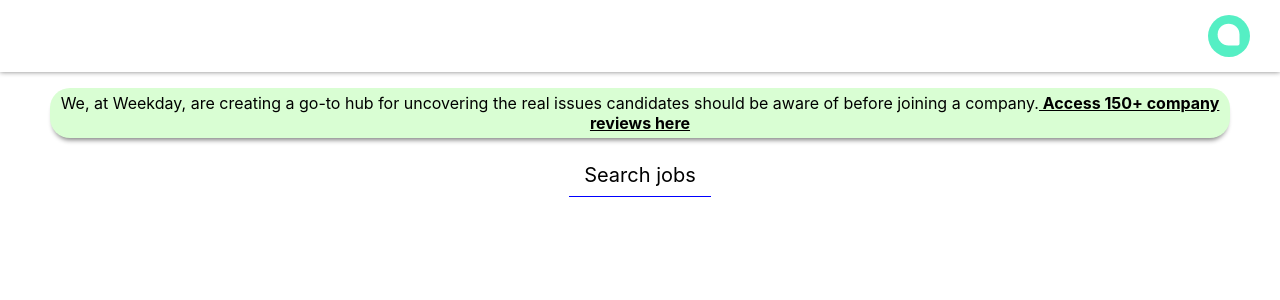
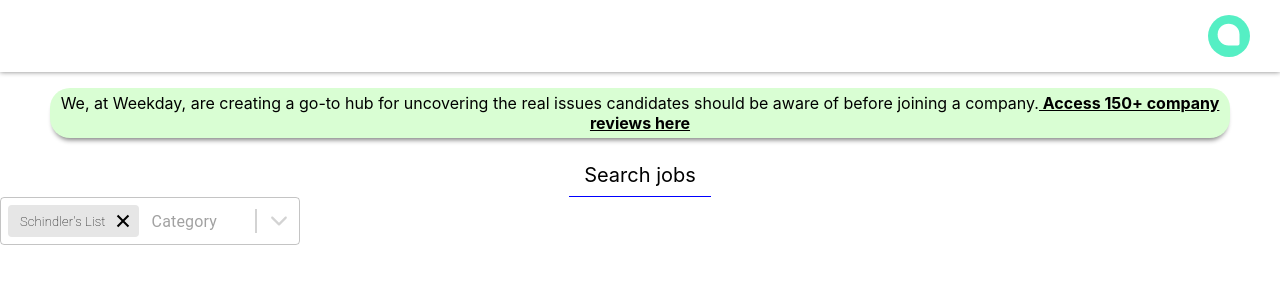
Before and after one commit to Gaganv2001/weekday, a React (Create React App) app: page / in a window 1280 px wide. Shown: the top 300 px of the page. Built offline with nearby package versions, Linux system fonts and the light colour scheme.

Commit message:
Configured AutoComplete UI as per the requirements

```diff
--- a/src/components/Jobs/Jobs.js
+++ b/src/components/Jobs/Jobs.js
@@ -1,15 +1,99 @@
 // Jobs.js
 import React from "react";
 import "./style.css";
+import Chip from "@mui/material/Chip";
+// import Autocomplete from "@mui/material/Autocomplete";
+import TextField from "@mui/material/TextField";
+import { IoCloseSharp } from "react-icons/io5";
+import { IoIosArrowDown } from "react-icons/io";
+import Autocomplete, { autocompleteClasses } from "@mui/material/Autocomplete";
+
+const top100Films = [
+  { title: "The Shawshank Redemption", year: 1994, category: "Engineering" },
+  { title: "The Godfather", year: 1972, category: "Engineering" },
+  { title: "The Godfather: Part II", year: 1974, category: "Engineering" },
+  { title: "The Dark Knight", year: 2008, category: "Engineering" },
+
+  { title: "Schindler's List", year: 1993, category: "Engineering" },
+
+
+  { title: "The Good, the Bad and the Ugly", year: 1966, category: "Sales" },
+  { title: "Fight Club", year: 1999, category: "Sales" },
+  {
+    title: "The Lord of the Rings: The Fellowship of the Ring",
+    year: 2001,
+    category: "Sales",
+  },
+
+  { title: "Pulp Fiction", year: 1994, category: "Hr" },
+  { title: "12 Angry Men", year: 1957, category: "Sales" },
+  {
+    title: "The Lord of the Rings: The Return of the King",
+    year: 2003,
+    category: "Engineering",
+  },
+
+];
+
+
 
 const Jobs = () => {
+    const options = top100Films.map((option) => {
+        const firstLetter = option.category[0].toUpperCase();
+        return {
+          firstLetter: /[0-9]/.test(firstLetter) ? '0-9' : firstLetter,
+          ...option,
+        };
+      });
+
   return (
     <div className="jobsContainer">
       <div className="searchJobs">
         <p>Search jobs</p>
       </div>
 
-
+      <div>
+        <Autocomplete
+          popupIcon={
+            <div style={{ borderLeft: "2px solid #D3D3D3", paddingLeft: "10px", alignItems:'center', justifyContent:'center', display:'flex' }}>
+              <IoIosArrowDown color="#D3D3D3" />
+            </div>
+          }
+          multiple
+          id="size-small-outlined-multi"
+          size="small"
+        //   options={top100Films}
+          options={options.sort((a, b) => -b.firstLetter.localeCompare(a.firstLetter))}
+          groupBy={(option) => option.category}
+          getOptionLabel={(option) => option.title}
+          defaultValue={[top100Films[4]]}
+          renderInput={(params) => (
+            <TextField {...params} placeholder="Category" />
+          )}
+          sx={{
+            width: 300,
+            [`& .${autocompleteClasses.popupIndicator}`]: {
+              transform: "none"
+            }
+          }}
+          renderTags={(value, getTagProps) =>
+            value.map((option, index) => (
+              <Chip
+                label={option.title}
+                {...getTagProps({ index })}
+                style={{
+                  backgroundColor: "#E6E6E6",
+                  color: "black",
+                  marginRight: 5,
+                  borderRadius: 4,
+                }}
+                classes={{ label: "chipLabel" }}
+                deleteIcon={<IoCloseSharp color="black" />}
+              />
+            ))
+          }
+        />
+      </div>
     </div>
   );
 };
--- a/src/components/Jobs/style.css
+++ b/src/components/Jobs/style.css
@@ -10,3 +10,9 @@
   font-size: 20px;
   padding:0px 15px
 }
+
+
+.chipLabel {
+    text-decoration: none; /* Remove underline */
+    font-weight: 100;
+  }
```
